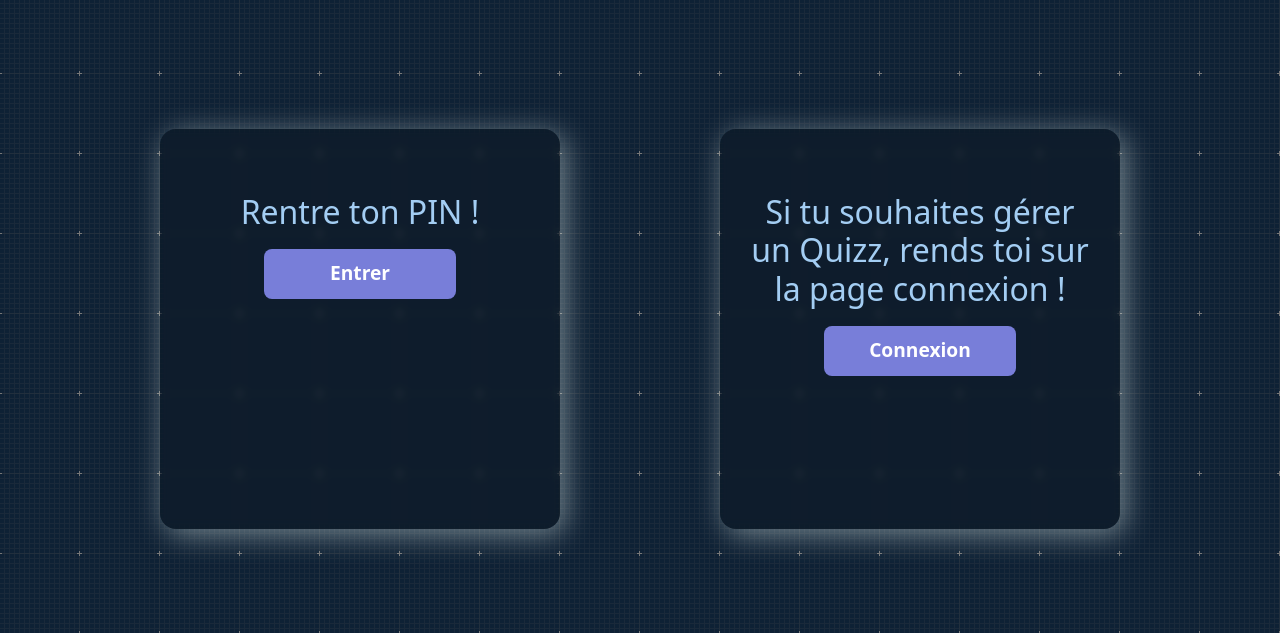
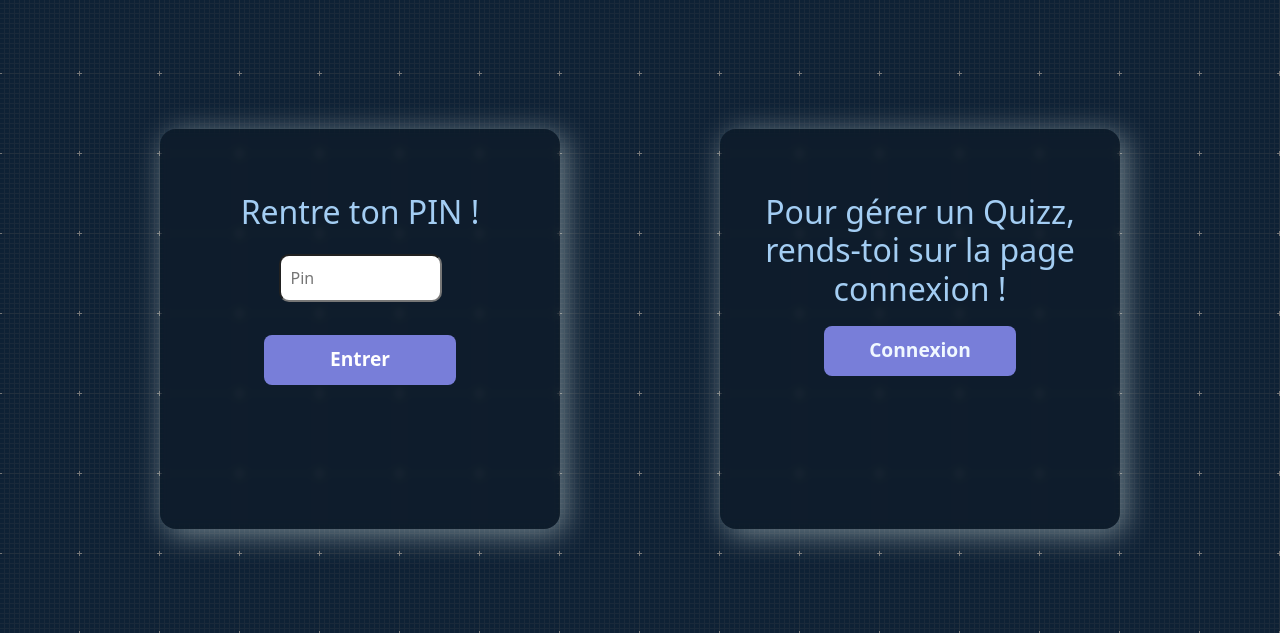
Before and after one commit to abonnivard/OpenQuizz, a Django app: page / in a window 1280 px wide. Shown: the part 167-800 px from the top of the page. Run offline with Django 4.2, Linux system fonts and the light colour scheme; some libraries are stand-ins or nearby versions.

Commit message:
page accueil v1

```diff
--- a/OpenQuizz/static/OpenQuizz/css/index.css
+++ b/OpenQuizz/static/OpenQuizz/css/index.css
@@ -52,6 +52,17 @@ body {
 }
 
 
+
+.main .bloc .ss form input {
+    margin: 15px 0;
+    padding: 10px;
+    box-sizing: border-box;
+    transition: 0.2s;
+    border-radius: 10px;
+}
+
+
+
 .main .bloc .ss button {
     width: 192px;
     height: 50px;
@@ -67,9 +78,15 @@ body {
     transition: 0.2s;
     display: block;
     margin-top: 5%;
+
 }
 
 .main .bloc .ss button:hover {
     transform: translateY(-5px);
-    box-shadow: 0px 10px 40px -10px #000000;
+    box-shadow: 0px 5px 20px -10px #ffffff;
 }
+
+.main .bloc .ss button a {
+    text-decoration: none ;
+    color: aliceblue;
+}
--- a/OpenQuizz/templates/OpenQuizz/index.html
+++ b/OpenQuizz/templates/OpenQuizz/index.html
@@ -21,14 +21,18 @@
                 <div class="cadre">
                     <h2>Rentre ton PIN !</h2>
                     <div class="code">
-                        <button type="submit">Entrer</button>
+                        <form action="" method="post">
+                             {% csrf_token %}
+                            <input type="integer" id="pin" name="pin" maxlength="4" size="10"  placeholder="Pin">
+                            <button type="submit">Entrer</button>
+                        </form>
                     </div>
                 </div>
             </div>
             <div class="ss">
                 <div class="cadre">
-                    <h2>Si tu souhaites gérer un Quizz, rends toi sur la page connexion ! </h2>
-                    <button type="submit">Connexion</button>
+                    <h2>Pour gérer un Quizz, rends-toi sur la page connexion ! </h2>
+                    <button><a href="{% url 'accounts:login' %}">Connexion</a></button>
                 </div>
             </div>
         </div>
```
